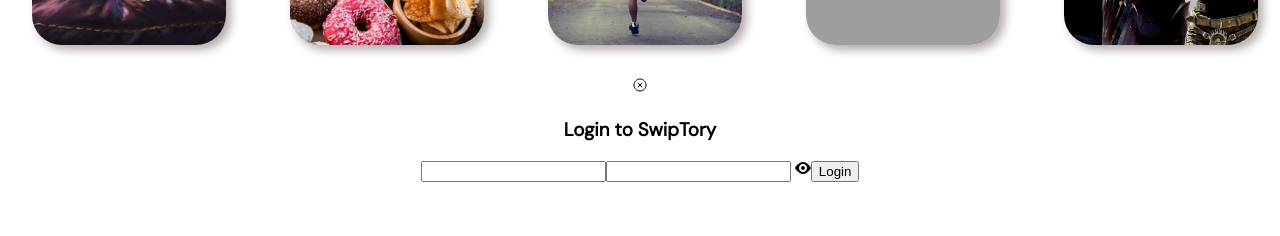
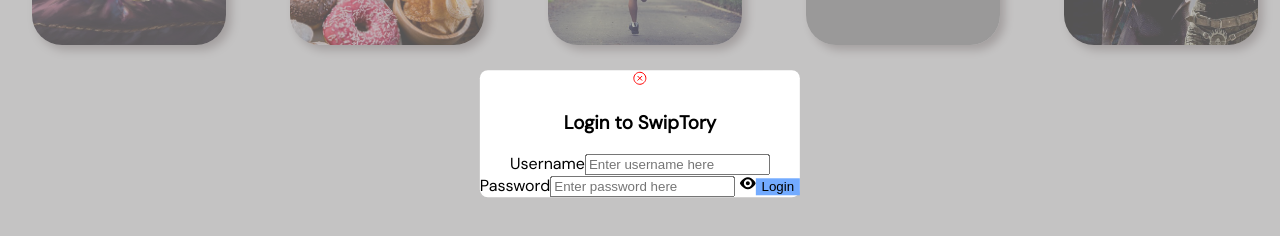
Before and after one commit to itsmeshashank13/SwipTory, a React (Create React App) app in the folder frontend/: page / in a window 1280 px wide. Both pictures are taken after a click on the button "Sign In". Shown: the part 266-502 px from the top of the page. Built offline with nearby package versions, Linux system fonts and the light colour scheme; grey boxes are pictures that could not be loaded; the HTML template or start-up script is replaced by a standard one.

Commit message:
created the login modal

```diff
--- a/frontend/src/components/login/login.jsx
+++ b/frontend/src/components/login/login.jsx
@@ -9,15 +9,16 @@
     <>
     <div className={styles.popupModal} onClick={onClose}></div>
     <div className={styles.modalContent}>
-      <IoCloseCircleOutline onClick={onClose}/>
+      <IoCloseCircleOutline className={styles.cross} onClick={onClose}/>
       <h3>Login to SwipTory</h3>
       <span>
-        <label htmlFor="username"></label>
-        <input type="text" name="username" id="username" />
-        <label htmlFor="username"></label>
-        <input type="text" name="username" id="username" /> <GoEye />
+        <label htmlFor="username">Username</label>
+        <input type="text" name="username" id="username" placeholder='Enter username here'/>
+        <br />
+        <label htmlFor="password">Password</label>
+        <input type="password" name="password" id="password" placeholder='Enter password here'/> <GoEye />
       </span>
-      <button>Login</button>
+      <button className={styles.login}>Login</button>
     </div>
     </>
   )
--- a/frontend/src/components/login/login.module.css
+++ b/frontend/src/components/login/login.module.css
@@ -0,0 +1,29 @@
+.popupModal {
+    position: fixed;
+    left: 0;
+    right: 0;
+    top: 0;
+    bottom: 0;
+    background-color: rgba(151, 149, 149, 0.563);
+}
+
+.modalContent {
+    background-color: #ffffff;
+    position: fixed;
+    margin: 0;
+    padding: 0;
+    border-radius: 8px;
+    top: 50%;
+    left: 50%;
+    transform: translate(-50%, -50%);
+}
+
+.cross {
+    color: red;
+}
+
+.login {
+    background-color: #73ABFF;
+    border: none;
+
+}
```
